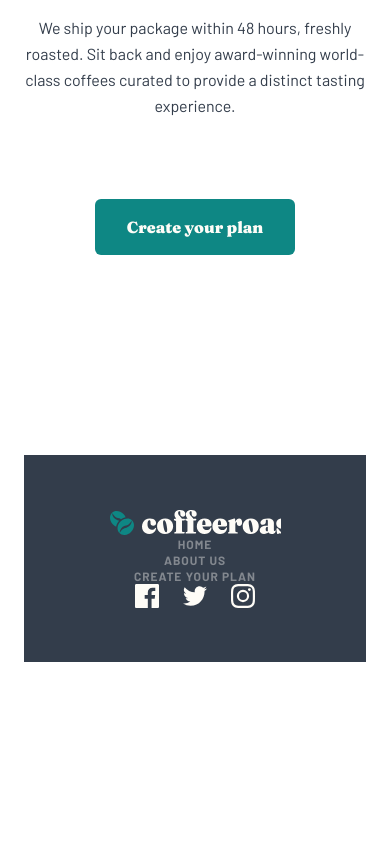
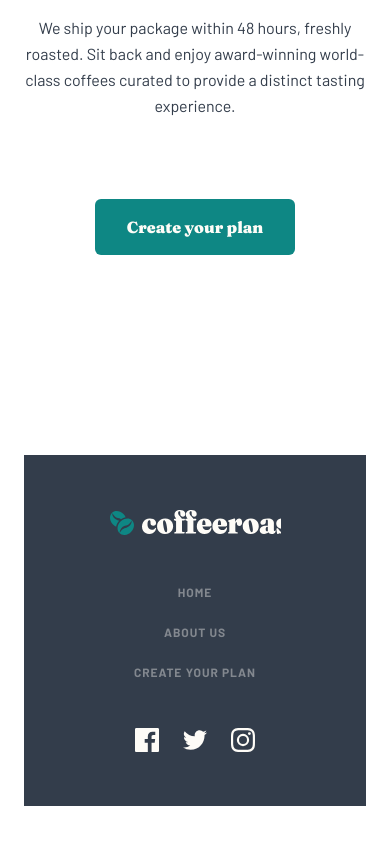
Before and after one commit to diegotorres9/coffeeroasters, a plain HTML site: page index.html in a window 390 px wide. Shown: the part 5789-6633 px from the top of the page. Before the commit the page ends 6523 px from the top, so only its background shows below. Drawn offline with Linux system fonts and the light colour scheme.

Commit message:
fixing spacing issues in the footer

```diff
--- a/sharedStyles.css
+++ b/sharedStyles.css
@@ -121,7 +121,9 @@ footer .social-links
         align-items: center;
         justify-content: center;
     }
-
+    footer > *:not(:last-child) {
+        margin-bottom: 3.03rem;
+    }
     footer .footer-nav {
         display: flex;
         flex-direction: column;
@@ -134,6 +136,7 @@ footer .social-links
         justify-self: center;
     }
     footer .footer-menu li:not(:last-child) {
+        margin-bottom: 1.5rem;
         margin-right: 0;
     }
 }
```
